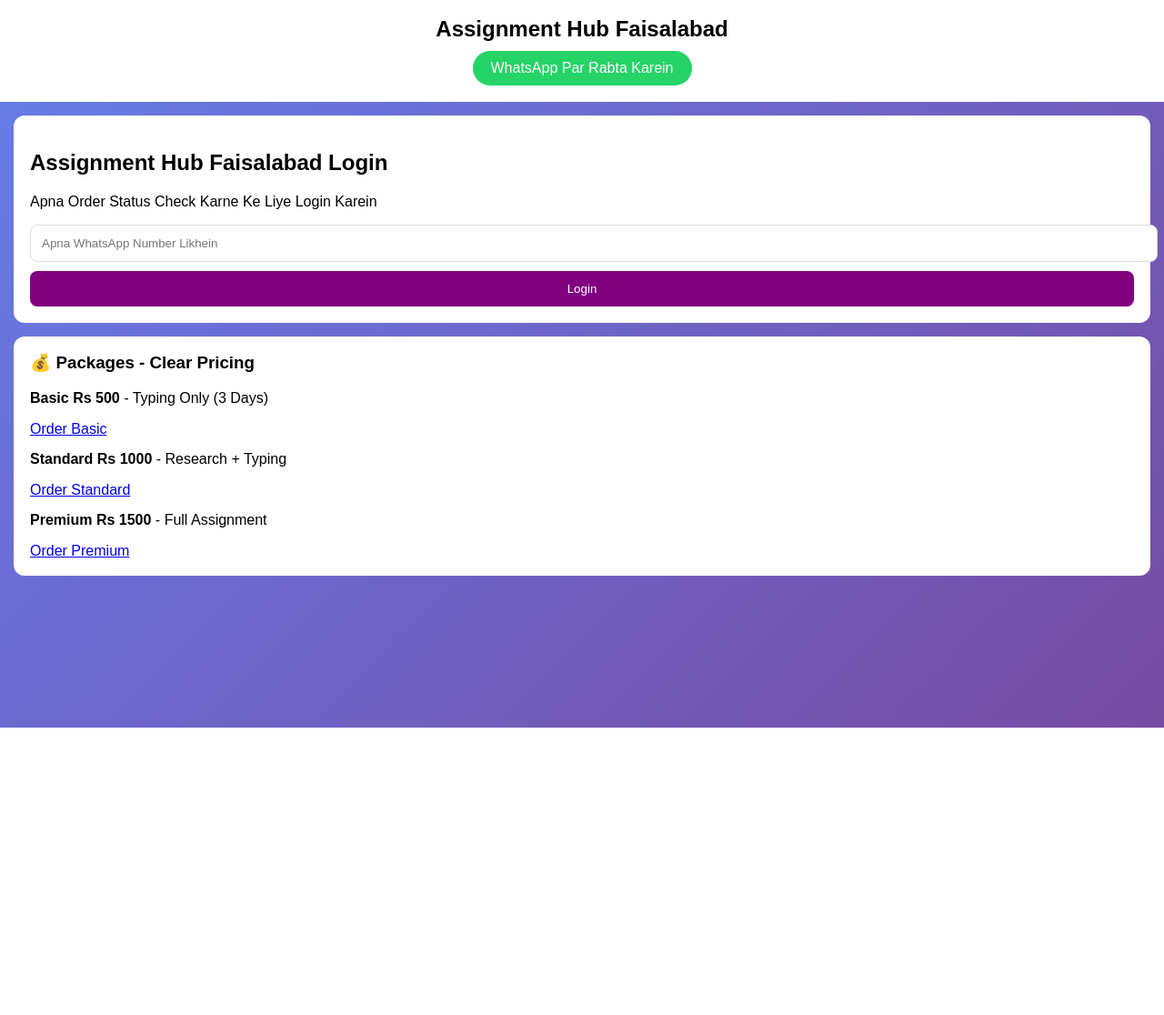
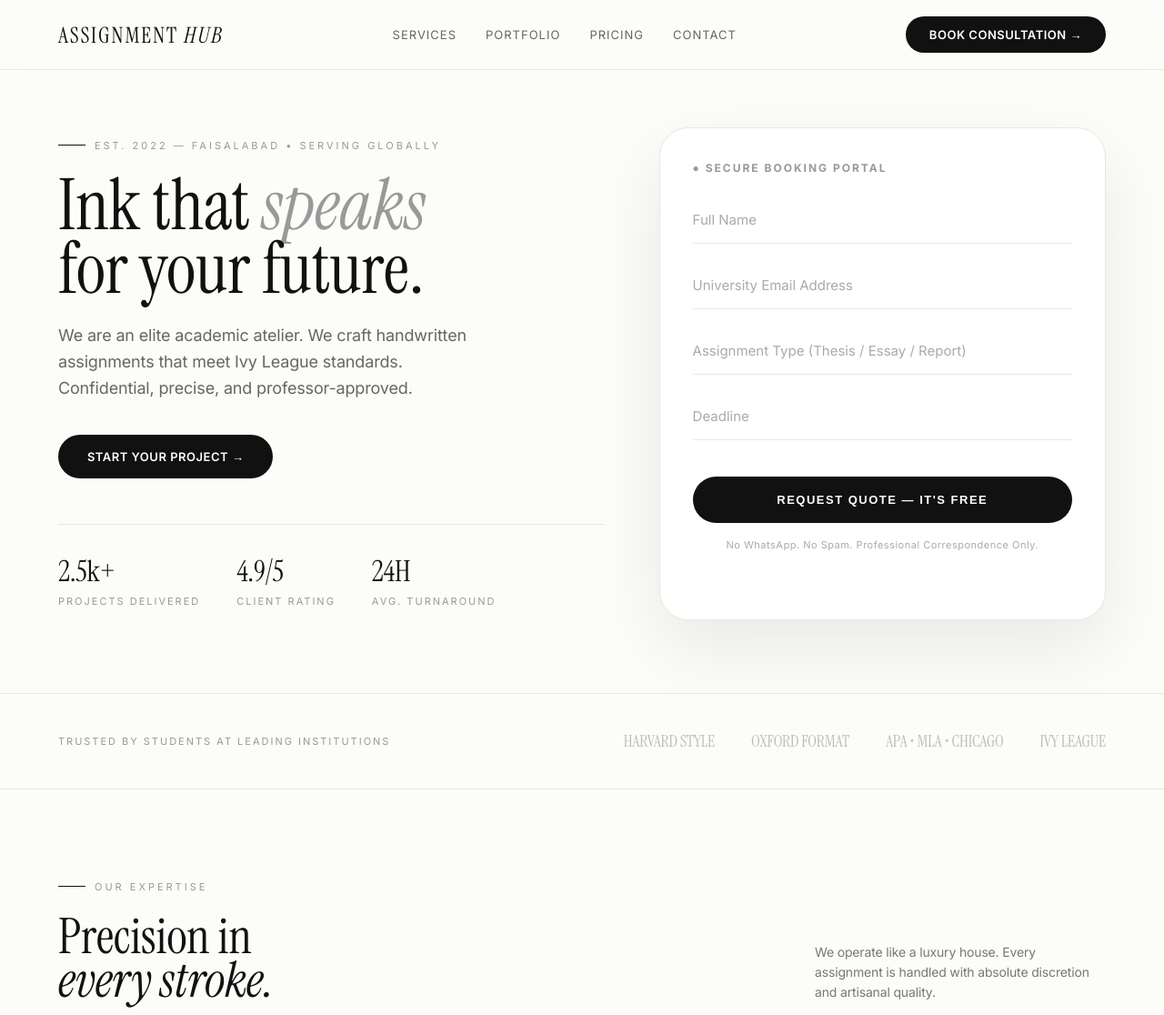
Before and after one commit to araniajordan-png/assignment-hub-faisalabad, a plain HTML site: page index.html in a window 1280 px wide. Shown: the top 1116 px of the page at 91% size. Before the commit the page ends 800 px from the top, so only its background shows below. Drawn offline with Linux system fonts and the light colour scheme.

Commit message:
Update index.html

```diff
--- a/index.html
+++ b/index.html
@@ -1,34 +1,91 @@
 <!DOCTYPE html>
-<html>
+<html lang="en">
 <head>
-<meta charset="utf-8">
-<meta name="viewport" content="width=device-width, initial-scale=1">
-<meta name="google-site-verification" content="jnlgAaHPzLtraXIm4UuIQj_s86SlenCAuAzx55tt_2Y" />
-<title>Assignment Hub Faisalabad</title>
+<meta charset="UTF-8">
+<meta name="viewport" content="width=device-width, initial-scale=1.0">
+<title>ASSIGNMENT HUB | Elite Academic Solutions - USA & Global</title>
+<link href="https://fonts.googleapis.com/css2?family=Instrument+Serif:ital@0;1&family=Inter:wght@400;500;600;700&display=swap" rel="stylesheet">
+<style>
+*{margin:0;padding:0;box-sizing:border-box}
+body{font-family:'Inter',sans-serif;background:#FCFCF9;color:#111;letter-spacing:-0.01em}
+nav{position:fixed;top:0;width:100%;display:flex;justify-content:space-between;align-items:center;padding:18px 5%;background:rgba(252,252,249,0.8);backdrop-filter:blur(20px);border-bottom:1px solid #EAE8E0;z-index:100}
+.logo{font-family:'Instrument Serif',serif;font-size:24px;letter-spacing:2px;font-weight:400}
+.logo i{font-style:italic}
+.nav-links{display:flex;gap:32px;font-size:13px;letter-spacing:1px;text-transform:uppercase;color:#666}
+.btn-book{background:#111;color:#fff;padding:12px 26px;border-radius:100px;font-size:13px;font-weight:600;letter-spacing:0.5px;text-decoration:none;text-transform:uppercase}
+.hero{padding:140px 5% 80px;display:grid;grid-template-columns:1.1fr 0.9fr;gap:60px;align-items:center;max-width:1400px;margin:0 auto}
+.eyebrow{font-size:11px;letter-spacing:3px;text-transform:uppercase;color:#999;margin-bottom:24px;display:flex;align-items:center;gap:10px}
+.eyebrow::before{content:'';width:30px;height:1px;background:#111;display:inline-block}
+.hero h1{font-family:'Instrument Serif',serif;font-size:78px;line-height:0.9;font-weight:400;margin-bottom:24px}
+.hero h1 i{font-style:italic;color:#999}
+.hero p{font-size:18px;line-height:1.6;color:#666;max-width:480px;margin-bottom:36px}
+.stats{display:flex;gap:40px;margin-top:50px;border-top:1px solid #EAE8E0;padding-top:30px}
+.stat h3{font-family:'Instrument Serif',serif;font-size:32px;font-weight:400}
+.stat span{font-size:11px;letter-spacing:2px;text-transform:uppercase;color:#999}
+.form-card{background:#fff;border:1px solid #EAE8E0;border-radius:32px;padding:36px;box-shadow:0 30px 80px rgba(0,0,0,0.08)}
+.form-card h4{font-size:12px;letter-spacing:2px;text-transform:uppercase;color:#999;margin-bottom:24px}
+.input{width:100%;padding:16px 0;border:none;border-bottom:1px solid #EAE8E0;background:transparent;font-size:15px;outline:none;margin-bottom:20px;font-family:'Inter'}
+.input::placeholder{color:#aaa}
+.btn-submit{width:100%;background:#111;color:#fff;padding:18px;border-radius:100px;border:none;font-size:13px;letter-spacing:1.5px;text-transform:uppercase;font-weight:600;margin-top:20px;cursor:pointer}
+.trusted{padding:40px 5%;border-top:1px solid #EAE8E0;border-bottom:1px solid #EAE8E0;display:flex;justify-content:space-between;align-items:center;flex-wrap:wrap;gap:20px}
+.trusted p{font-size:11px;letter-spacing:2px;text-transform:uppercase;color:#999}
+.logos{display:flex;gap:40px;font-family:'Instrument Serif',serif;font-size:18px;color:#bbb}
+.services{padding:100px 5%;max-width:1400px;margin:0 auto}
+.grid3{display:grid;grid-template-columns:repeat(3,1fr);gap:1px;background:#EAE8E0;border:1px solid #EAE8E0;margin-top:60px}
+.grid3 .item{background:#FCFCF9;padding:40px}
+.item-num{font-size:11px;letter-spacing:2px;color:#999;margin-bottom:20px}
+.item h4{font-family:'Instrument Serif',serif;font-size:26px;font-weight:400;margin-bottom:12px}
+.item p{font-size:14px;line-height:1.7;color:#777}
+@media(max-width:900px){.hero{grid-template-columns:1fr}.hero h1{font-size:48px}.grid3{grid-template-columns:1fr}.nav-links{display:none}}
+</style>
 </head>
-<body style="margin:0;font-family:Arial;background:linear-gradient(135deg,#667eea,#764ba2);min-height:100vh">
-<div style="background:white;padding:18px;text-align:center">
-<h2 style="margin:0">Assignment Hub Faisalabad</h2>
-<a href="https://wa.me/923075861077?text=Salam%20Assignment%20Hub" style="display:inline-block;margin-top:10px;background:#25D366;color:white;padding:10px 20px;border-radius:25px;text-decoration:none">WhatsApp Par Rabta Karein</a>
-</div>
-
-<div style="padding:15px">
-<div style="background:white;padding:18px;border-radius:12px;margin-bottom:15px">
-<h2>Assignment Hub Faisalabad Login</h2>
-<p>Apna Order Status Check Karne Ke Liye Login Karein</p>
-<input type="text" placeholder="Apna WhatsApp Number Likhein" style="width:100%;padding:12px;border:1px solid #ddd;border-radius:8px">
-<button style="background:purple;color:white;width:100%;padding:12px;border:none;border-radius:8px;margin-top:10px">Login</button>
-</div>
-
-<div style="background:white;padding:18px;border-radius:12px">
-<h3 style="margin-top:0">💰 Packages - Clear Pricing</h3>
-<p><b>Basic Rs 500</b> - Typing Only (3 Days)</p>
-<a href="https://wa.me/923075861077?text=Basic%20Package">Order Basic</a>
-<p style="margin-top:15px"><b>Standard Rs 1000</b> - Research + Typing</p>
-<a href="https://wa.me/923075861077?text=Standard%20Package">Order Standard</a>
-<p style="margin-top:15px"><b>Premium Rs 1500</b> - Full Assignment</p>
-<a href="https://wa.me/923075861077?text=Premium%20Package">Order Premium</a>
+<body>
+<nav>
+<div class="logo">ASSIGNMENT <i>HUB</i></div>
+<div class="nav-links"><span>Services</span><span>Portfolio</span><span>Pricing</span><span>Contact</span></div>
+<a href="#book" class="btn-book">Book Consultation →</a>
+</nav>
+<section class="hero">
+<div>
+<div class="eyebrow">Est. 2022 — Faisalabad • Serving Globally</div>
+<h1>Ink that <i>speaks</i> <br>for your future.</h1>
+<p>We are an elite academic atelier. We craft handwritten assignments that meet Ivy League standards. Confidential, precise, and professor-approved.</p>
+<a href="#book" class="btn-book" style="display:inline-block;padding:16px 32px">Start Your Project →</a>
+<div class="stats">
+<div class="stat"><h3>2.5k+</h3><span>Projects Delivered</span></div>
+<div class="stat"><h3>4.9/5</h3><span>Client Rating</span></div>
+<div class="stat"><h3>24H</h3><span>Avg. Turnaround</span></div>
 </div>
 </div>
+<div class="form-card" id="book">
+<h4>● Secure Booking Portal</h4>
+<input class="input" placeholder="Full Name">
+<input class="input" placeholder="University Email Address">
+<input class="input" placeholder="Assignment Type (Thesis / Essay / Report)">
+<input class="input" placeholder="Deadline">
+<button class="btn-submit">Request Quote — It's Free</button>
+<p style="font-size:11px;color:#aaa;text-align:center;margin-top:16px;letter-spacing:0.5px">No WhatsApp. No Spam. Professional Correspondence Only.</p>
+</div>
+</section>
+<div class="trusted">
+<p>Trusted by students at leading institutions</p>
+<div class="logos"><span>HARVARD STYLE</span><span>OXFORD FORMAT</span><span>APA • MLA • CHICAGO</span><span>IVY LEAGUE</span></div>
+</div>
+<section class="services">
+<div style="display:flex;justify-content:space-between;align-items:end">
+<div><div class="eyebrow">Our Expertise</div><h2 style="font-family:'Instrument Serif',serif;font-size:54px;font-weight:400;line-height:0.9">Precision in <br><i>every stroke.</i></h2></div>
+<div style="max-width:320px;color:#777;font-size:14px;line-height:1.6">We operate like a luxury house. Every assignment is handled with absolute discretion and artisanal quality.</div>
+</div>
+<div class="grid3">
+<div class="item"><div class="item-num">01 / HANDWRITTEN</div><h4>Artisanal Handwriting</h4><p>Not just neat. It's calligraphic, consistent, and designed to impress the most strict professor.</p></div>
+<div class="item"><div class="item-num">02 / RESEARCH</div><h4>Academic Research</h4><p>Peer-reviewed sources, proper citations, and zero plagiarism. We meet global academic integrity standards.</p></div>
+<div class="item"><div class="item-num">03 / DELIVERY</div><h4>White-Glove Delivery</h4><p>Encrypted PDF previews, revisions, and final delivery on schedule. Your privacy is absolute.</p></div>
+</div>
+</section>
+<div style="padding:60px 5%;background:#111;color:#FCFCF9;text-align:center">
+<h2 style="font-family:'Instrument Serif',serif;font-size:42px;font-weight:400">Ready to present work that <i style='color:#666'>actually</i> matters?</h2>
+<a href="#book" class="btn-book" style="background:#FCFCF9;color:#111;margin-top:30px;display:inline-block">Book Consultation →</a>
+<p style="margin-top:20px;font-size:11px;letter-spacing:2px;text-transform:uppercase;color:#555">© 2026 ASSIGNMENT HUB — Elite Academic Atelier</p>
+</div>
 </body>
-</html>
+  </html>
```
